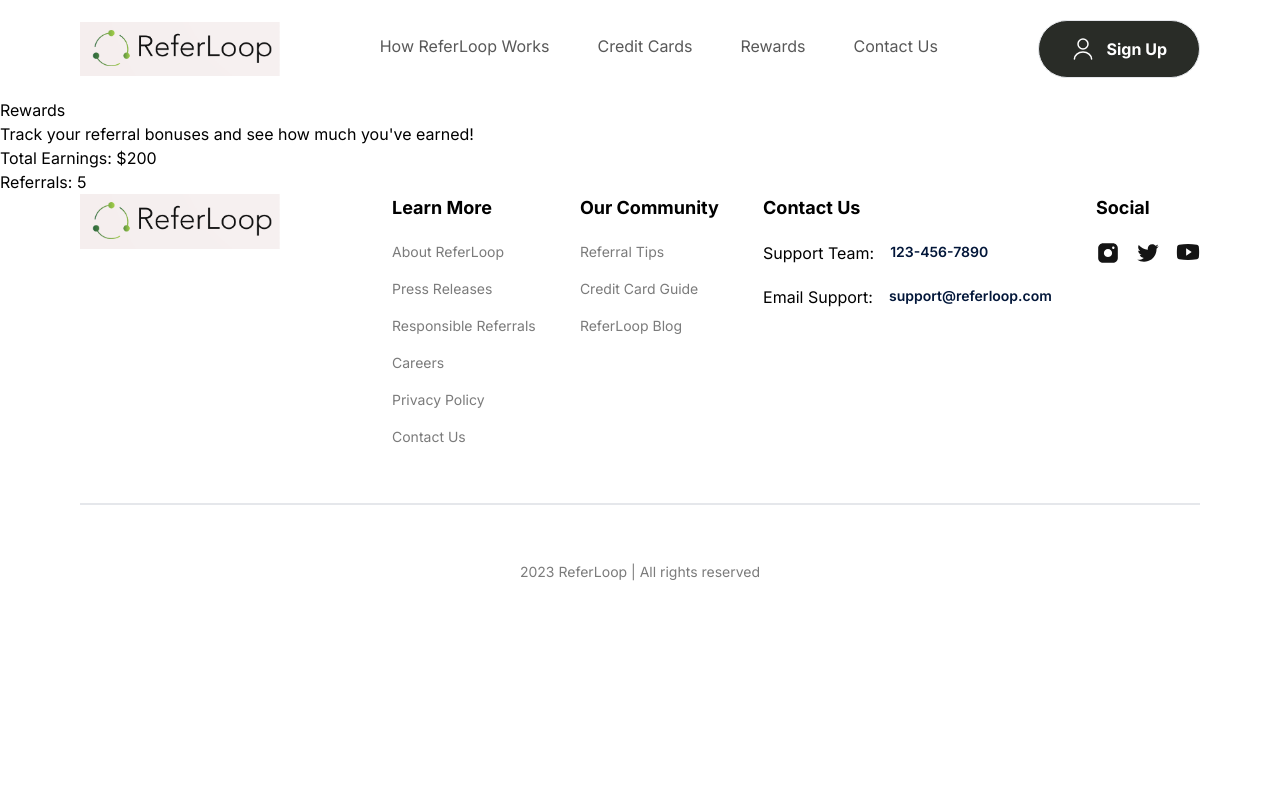
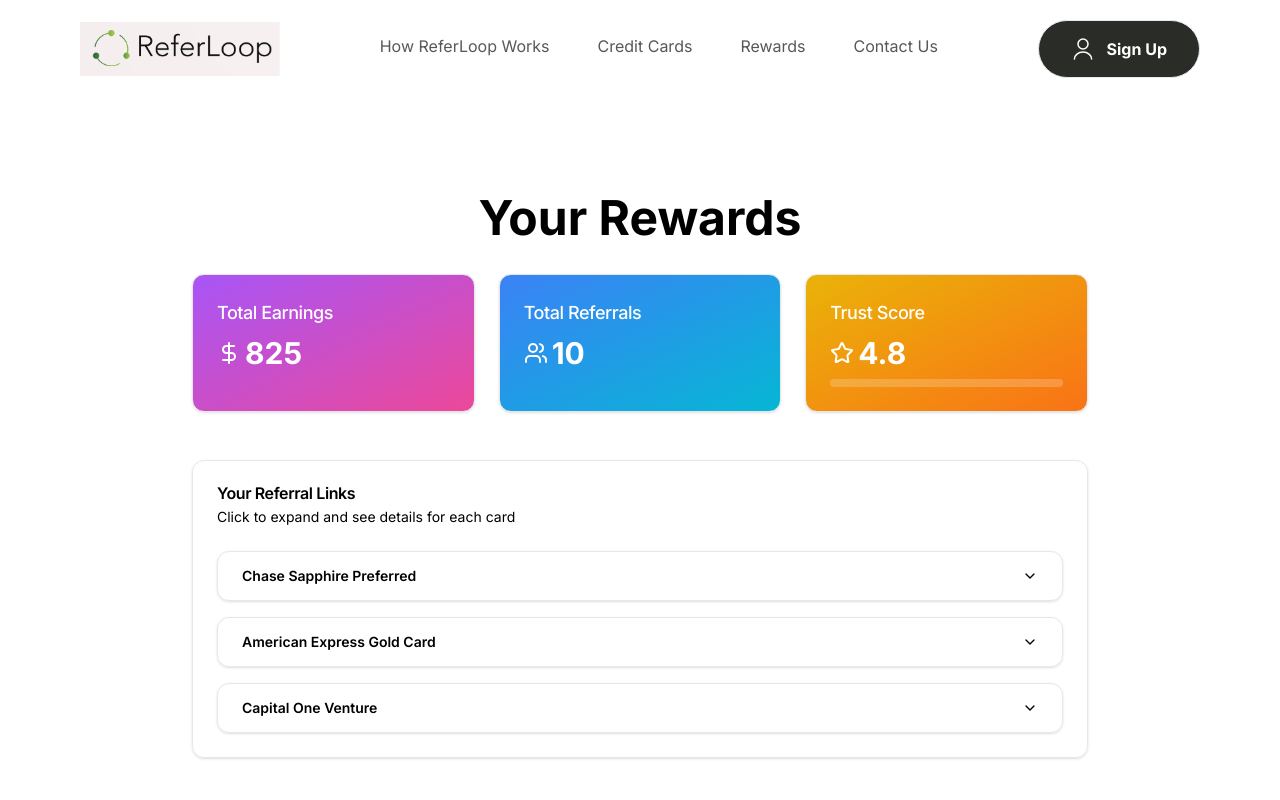
Before and after one commit to hannanshah2004/ReferLoop, a Next.js app: page /rewards in a window 1280 px wide. Shown: the top 800 px of the page. Built offline with nearby package versions, Linux system fonts and the light colour scheme.

Commit message:
new profile page

```diff
--- a/app/(root)/contact-us/page.tsx
+++ b/app/(root)/contact-us/page.tsx
@@ -31,7 +31,7 @@
                 <MapPin className="h-6 w-6 text-primary" />
                 <span>123 ReferLoop St, San Francisco, CA 94105</span>
               </div>
-            ``  <div className="flex space-x-4 mt-6">
+              <div className="flex space-x-4 mt-6">
                 <Button variant="outline" size="icon">
                   <Facebook className="h-4 w-4" />
                 </Button>
--- a/app/(root)/rewards/page.tsx
+++ b/app/(root)/rewards/page.tsx
@@ -1,16 +1,69 @@
-// pages/rewards.tsx
+import { DollarSign, Users, Star } from 'lucide-react'
+import { Card, CardContent, CardDescription, CardHeader, CardTitle } from '@/components/ui/card'
+import { Progress } from '@/components/ui/progress'
+import { ExpandableReferralCards } from '@/components/ExpandedRefferals'
 
-import React from 'react';
+export default function YourRewards() {
+  const referralData = [
+    { id: '1', cardName: 'Chase Sapphire Preferred', usedLinks: 5, reward: 150 },
+    { id: '2', cardName: 'American Express Gold Card', usedLinks: 3, reward: 100 },
+    { id: '3', cardName: 'Capital One Venture', usedLinks: 2, reward: 75 },
+  ]
 
-const Rewards = () => {
   return (
-    <div>
-      <h1>Rewards</h1>
-      <p>Track your referral bonuses and see how much you've earned!</p>
-      <p>Total Earnings: $200</p>
-      <p>Referrals: 5</p>
+    <div className="flex flex-col items-center px-4 py-12 md:py-24">
+      <div className="container max-w-4xl">
+        <h1 className="text-4xl md:text-5xl font-bold text-center mb-8">Your Rewards</h1>
+
+        <div className="grid gap-6 md:grid-cols-3 mb-12">
+          <Card className="bg-gradient-to-br from-purple-500 to-pink-500 text-white">
+            <CardHeader className="pb-2">
+              <CardTitle className="text-lg font-medium">Total Earnings</CardTitle>
+            </CardHeader>
+            <CardContent>
+              <div className="text-3xl font-bold flex items-center">
+                <DollarSign className="h-6 w-6 mr-1" />
+                825
+              </div>
+            </CardContent>
+          </Card>
+
+          <Card className="bg-gradient-to-br from-blue-500 to-cyan-500 text-white">
+            <CardHeader className="pb-2">
+              <CardTitle className="text-lg font-medium">Total Referrals</CardTitle>
+            </CardHeader>
+            <CardContent>
+              <div className="text-3xl font-bold flex items-center">
+                <Users className="h-6 w-6 mr-1" />
+                10
+              </div>
+            </CardContent>
+          </Card>
+
+          <Card className="bg-gradient-to-br from-yellow-500 to-orange-500 text-white">
+            <CardHeader className="pb-2">
+              <CardTitle className="text-lg font-medium">Trust Score</CardTitle>
+            </CardHeader>
+            <CardContent>
+              <div className="text-3xl font-bold flex items-center mb-2">
+                <Star className="h-6 w-6 mr-1" />
+                4.8
+              </div>
+              <Progress value={96} className="h-2 bg-white/20" />
+            </CardContent>
+          </Card>
+        </div>
+
+        <Card>
+          <CardHeader>
+            <CardTitle>Your Referral Links</CardTitle>
+            <CardDescription>Click to expand and see details for each card</CardDescription>
+          </CardHeader>
+          <CardContent>
+            <ExpandableReferralCards referralData={referralData} />
+          </CardContent>
+        </Card>
+      </div>
     </div>
-  );
-};
-
-export default Rewards;
+  )
+}
--- /dev/null
+++ b/components/ExpandedRefferals.tsx
@@ -0,0 +1,63 @@
+'use client'
+
+import { useState } from 'react'
+import { ChevronDown, ChevronUp, CreditCard, DollarSign } from 'lucide-react'
+import { Button } from '@/components/ui/button'
+import { Card, CardContent } from '@/components/ui/card'
+
+interface ReferralData {
+  id: string
+  cardName: string
+  usedLinks: number
+  reward: number
+}
+
+interface ExpandableReferralCardsProps {
+  referralData: ReferralData[]
+}
+
+export function ExpandableReferralCards({ referralData }: ExpandableReferralCardsProps) {
+  const [expandedCard, setExpandedCard] = useState<string | null>(null)
+
+  const toggleCard = (cardId: string) => {
+    setExpandedCard(expandedCard === cardId ? null : cardId)
+  }
+
+  return (
+    <div className="space-y-4">
+      {referralData.map((card) => (
+        <Card key={card.id} className="overflow-hidden">
+          <Button
+            variant="ghost"
+            className="w-full justify-between p-6"
+            onClick={() => toggleCard(card.id)}
+          >
+            <span className="font-semibold">{card.cardName}</span>
+            {expandedCard === card.id ? (
+              <ChevronUp className="h-4 w-4" />
+            ) : (
+              <ChevronDown className="h-4 w-4" />
+            )}
+          </Button>
+          {expandedCard === card.id && (
+            <CardContent className="pt-0">
+              <div className="grid gap-4 md:grid-cols-2">
+                <div className="flex items-center space-x-2">
+                  <CreditCard className="h-4 w-4 text-muted-foreground" />
+                  <span>Used Links: {card.usedLinks}</span>
+                </div>
+                <div className="flex items-center space-x-2">
+                  <DollarSign className="h-4 w-4 text-muted-foreground" />
+                  <span>Reward per Referral: ${card.reward}</span>
+                </div>
+              </div>
+              <Button className="mt-4 w-full" variant="outline">
+                Copy Referral Link
+              </Button>
+            </CardContent>
+          )}
+        </Card>
+      ))}
+    </div>
+  )
+}
--- a/components/Footer.tsx
+++ b/components/Footer.tsx
@@ -1,23 +1,23 @@
-import { FOOTER_CONTACT_INFO, FOOTER_LINKS, SOCIALS } from '@/constants'
-import Image from 'next/image'
-import Link from 'next/link'
-import React from 'react'
+import { FOOTER_CONTACT_INFO, FOOTER_LINKS, SOCIALS } from '@/constants';
+import Image from 'next/image';
+import Link from 'next/link';
+import React from 'react';
 
 const Footer = () => {
   return (
     <footer className="flexCenter mb-24">
       <div className="padding-container max-container flex w-full flex-col gap-14">
         <div className="flex flex-col items-start justify-center gap-[10%] md:flex-row">
-        <Link href="/">
-          <Image src="/ReferLoop.jpg" alt="ReferLoop logo" width={200} height={200} />
-        </Link>
+          <Link href="/">
+            <Image src="/ReferLoop.jpg" alt="ReferLoop logo" width={200} height={200} />
+          </Link>
 
-          <div className='flex flex-wrap gap-10 sm:justify-between md:flex-1'>
+          <div className="flex flex-wrap gap-10 sm:justify-between md:flex-1">
             {FOOTER_LINKS.map((columns) => (
-              <FooterColumn title={columns.title}>
+              <FooterColumn title={columns.title} key={columns.title}>
                 <ul className="regular-14 flex flex-col gap-4 text-gray-30">
-                  {columns.links.map((link) => (
-                    <Link href="/" key={link}>
+                  {columns.links.map((link, index) => (
+                    <Link href="/" key={`${link}-${index}`}>
                       {link}
                     </Link>
                   ))}
@@ -27,18 +27,14 @@
 
             <div className="flex flex-col gap-5">
               <FooterColumn title={FOOTER_CONTACT_INFO.title}>
-                {FOOTER_CONTACT_INFO.links.map((link) => (
+                {FOOTER_CONTACT_INFO.links.map((link, index) => (
                   <Link
                     href="/"
-                    key={link.label}
+                    key={`${link.label}-${index}`}
                     className="flex gap-4 md:flex-col lg:flex-row"
                   >
-                    <p className="whitespace-nowrap">
-                      {link.label}:
-                    </p>
-                    <p className="medium-14 whitespace-nowrap text-blue-70">
-                      {link.value}
-                    </p>
+                    <p className="whitespace-nowrap">{link.label}:</p>
+                    <p className="medium-14 whitespace-nowrap text-blue-70">{link.value}</p>
                   </Link>
                 ))}
               </FooterColumn>
@@ -47,8 +43,8 @@
             <div className="flex flex-col gap-5">
               <FooterColumn title={SOCIALS.title}>
                 <ul className="regular-14 flex gap-4 text-gray-30">
-                  {SOCIALS.links.map((link) => (
-                    <Link href="/" key={link}>
+                  {SOCIALS.links.map((link, index) => (
+                    <Link href="/" key={`${link}-${index}`}>
                       <Image src={link} alt="social" width={24} height={24} />
                     </Link>
                   ))}
@@ -59,16 +55,18 @@
         </div>
 
         <div className="border bg-gray-20" />
-        <p className="regular-14 w-full text-center text-gray-30">2023 ReferLoop | All rights reserved</p>
+        <p className="regular-14 w-full text-center text-gray-30">
+          2023 ReferLoop | All rights reserved
+        </p>
       </div>
     </footer>
-  )
-}
+  );
+};
 
 type FooterColumnProps = {
   title: string;
   children: React.ReactNode;
-}
+};
 
 const FooterColumn = ({ title, children }: FooterColumnProps) => {
   return (
@@ -76,7 +74,7 @@
       <h4 className="bold-18 whitespace-nowrap">{title}</h4>
       {children}
     </div>
-  )
-}
+  );
+};
 
-export default Footer
+export default Footer;
--- /dev/null
+++ b/components/ui/progress.tsx
@@ -0,0 +1,28 @@
+"use client"
+
+import * as React from "react"
+import * as ProgressPrimitive from "@radix-ui/react-progress"
+
+import { cn } from "@/lib/utils"
+
+const Progress = React.forwardRef<
+  React.ElementRef<typeof ProgressPrimitive.Root>,
+  React.ComponentPropsWithoutRef<typeof ProgressPrimitive.Root>
+>(({ className, value, ...props }, ref) => (
+  <ProgressPrimitive.Root
+    ref={ref}
+    className={cn(
+      "relative h-2 w-full overflow-hidden rounded-full bg-primary/20",
+      className
+    )}
+    {...props}
+  >
+    <ProgressPrimitive.Indicator
+      className="h-full w-full flex-1 bg-primary transition-all"
+      style={{ transform: `translateX(-${100 - (value || 0)}%)` }}
+    />
+  </ProgressPrimitive.Root>
+))
+Progress.displayName = ProgressPrimitive.Root.displayName
+
+export { Progress }
--- a/package.json
+++ b/package.json
@@ -12,6 +12,7 @@
     "@radix-ui/react-slot": "^1.1.0",
     "class-variance-authority": "^0.7.0",
     "clsx": "^2.1.1",
+    "latest": "^0.2.0",
     "lucide-react": "^0.456.0",
     "next": "^15.0.3",
     "react": "^18.3.1",
```
Also changed, not shown: 1 other file (tests, documents, lock files or other folders).
